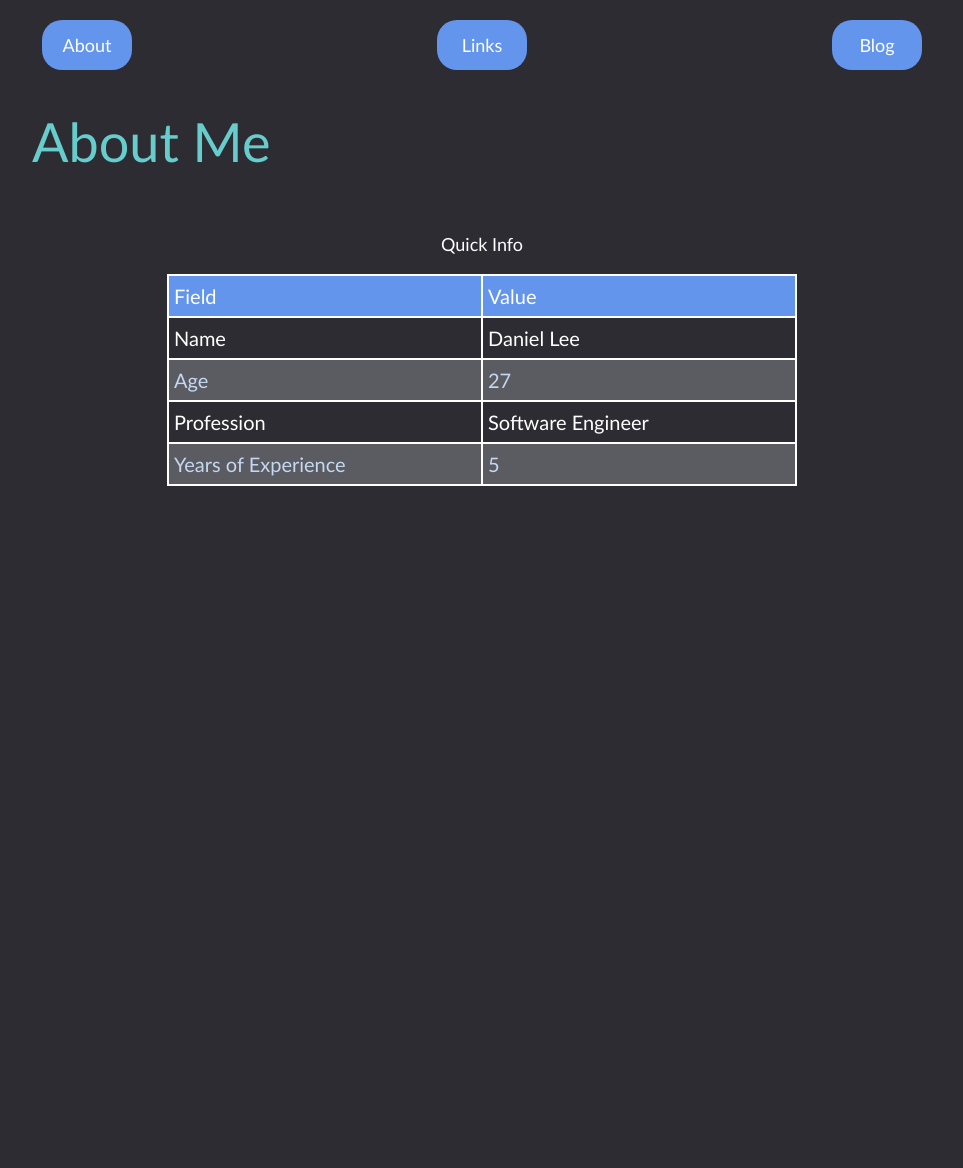
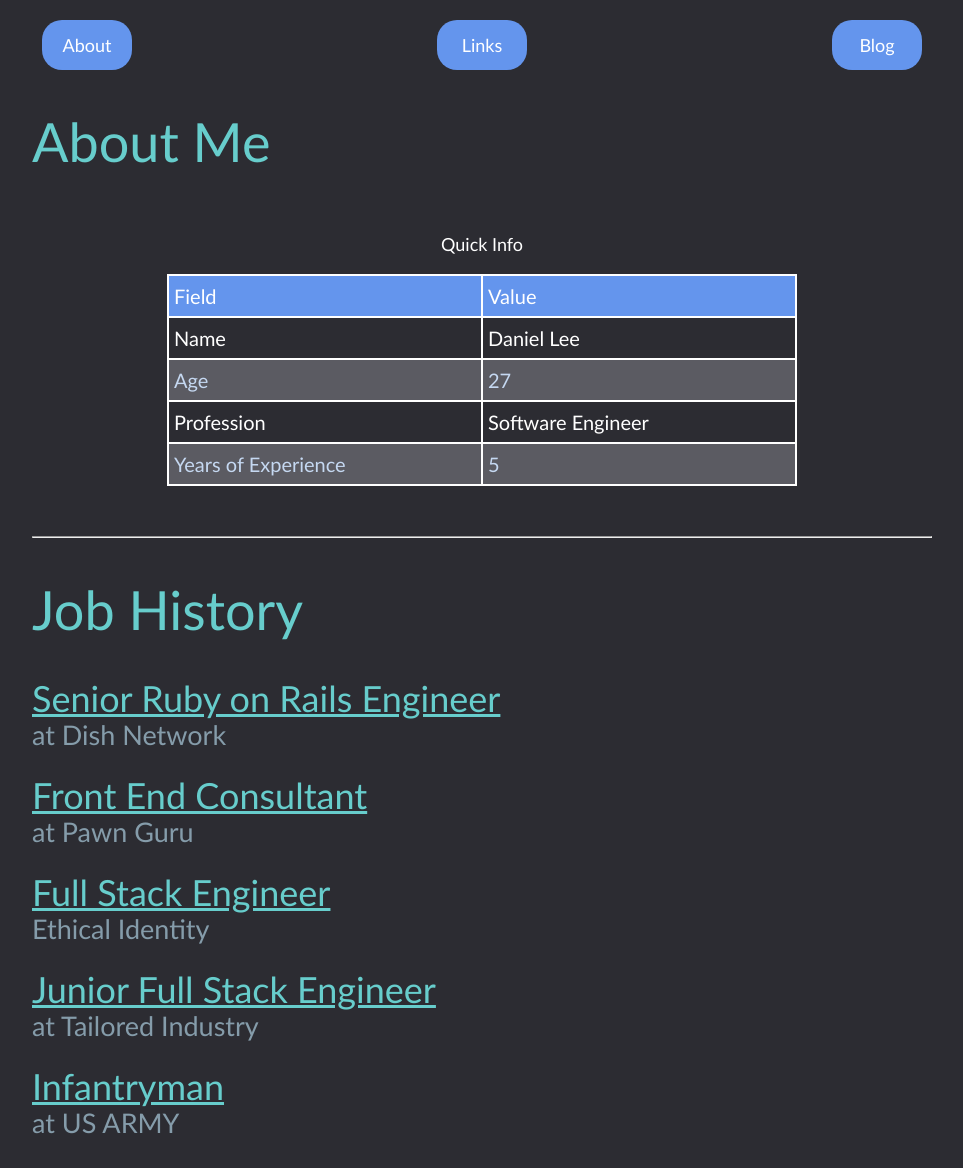
Before and after one commit to danielleedottech/danlee-org, a Jekyll site: the page built from index.html, in a window 1280 px wide. Shown: the whole page, without its empty margins (158-1121 px from the left). Built offline with Jekyll 4.4.1, drawn with Linux system fonts in a browser that asks for light colours; nearby versions of some CDN libraries; library files that are not in the unit come from our copies; before the commit the page ends 900 px from its top, so only the background shows below that.

Commit message:
adding job history

```diff
--- a/_sass/_layouts/default.scss
+++ b/_sass/_layouts/default.scss
@@ -3,3 +3,22 @@
     line-height: 4rem;
     color: #67cdcc;
 }
+
+.section-title {
+    padding: 0;
+    margin: 0;
+    font-size: 2rem;
+    color: #67cdcc;
+    text-decoration: underline;
+}
+
+.section-sub-title {
+    margin: 0;
+    padding-top: 7px;
+    font-size: 1.5rem;
+    color: #859caa;
+}
+
+.job-experience-article {
+    margin-bottom: 30px;
+}
--- a/index.html
+++ b/index.html
@@ -41,3 +41,35 @@ title: Home
         </tbody>
     </table>
 </section>
+
+<hr />
+
+<h1 class="page-title">Job History</h1>
+
+<section>
+    <article class="job-experience-article">
+        <h2 class="section-title">Senior Ruby on Rails Engineer</h2>
+        <p class="section-sub-title">at Dish Network</p>
+    </article>
+
+    <article class="job-experience-article">
+        <h2 class="section-title">Front End Consultant</h2>
+        <p class="section-sub-title">at Pawn Guru</p>
+    </article>
+
+    <article class="job-experience-article">
+        <h2 class="section-title">Full Stack Engineer</h2>
+        <p class="section-sub-title">Ethical Identity</p>
+    </article>
+
+    <article class="job-experience-article">
+        <h2 class="section-title">Junior Full Stack Engineer</h2>
+        <p class="section-sub-title">at Tailored Industry</p>
+    </article>
+
+
+    <article class="job-experience-article">
+        <h2 class="section-title">Infantryman</h2>
+        <p class="section-sub-title">at US ARMY</p>
+    </article>
+</section>
```
